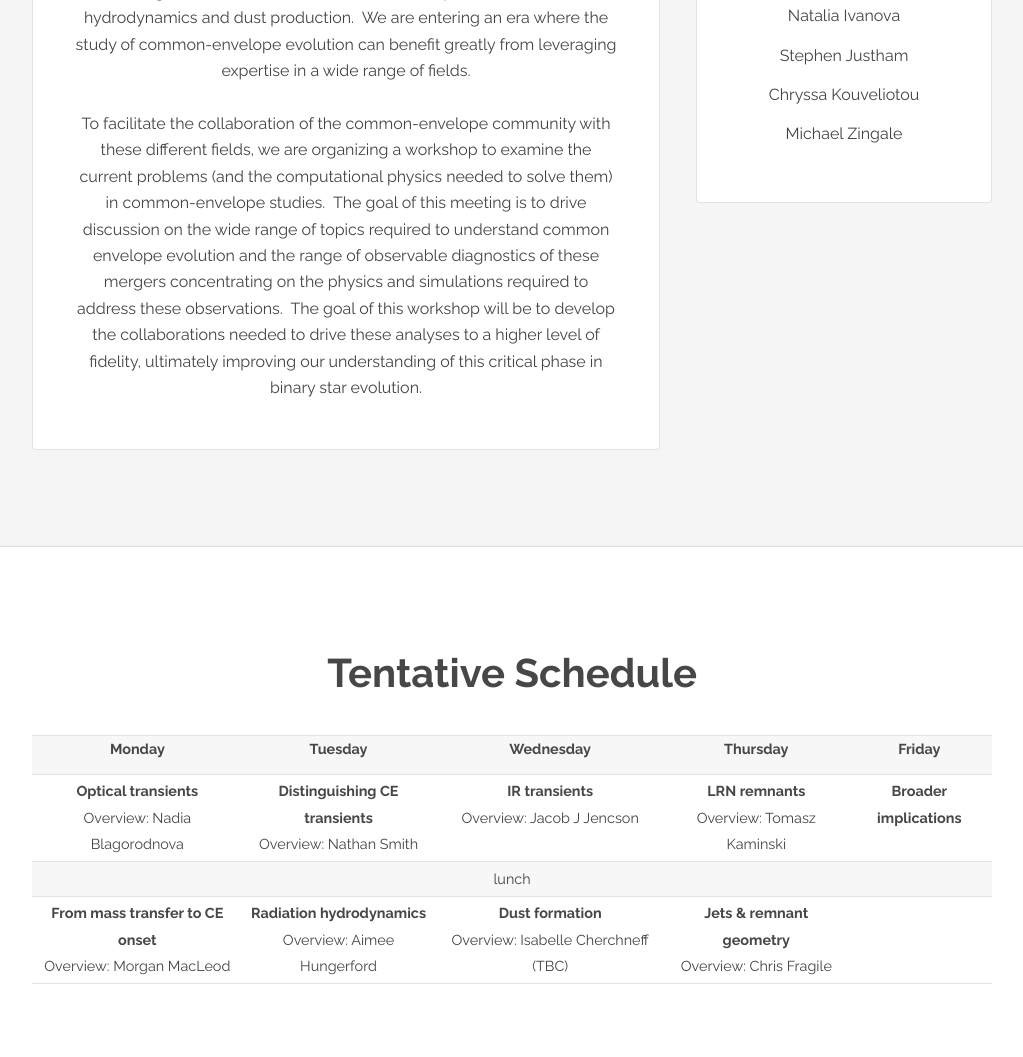
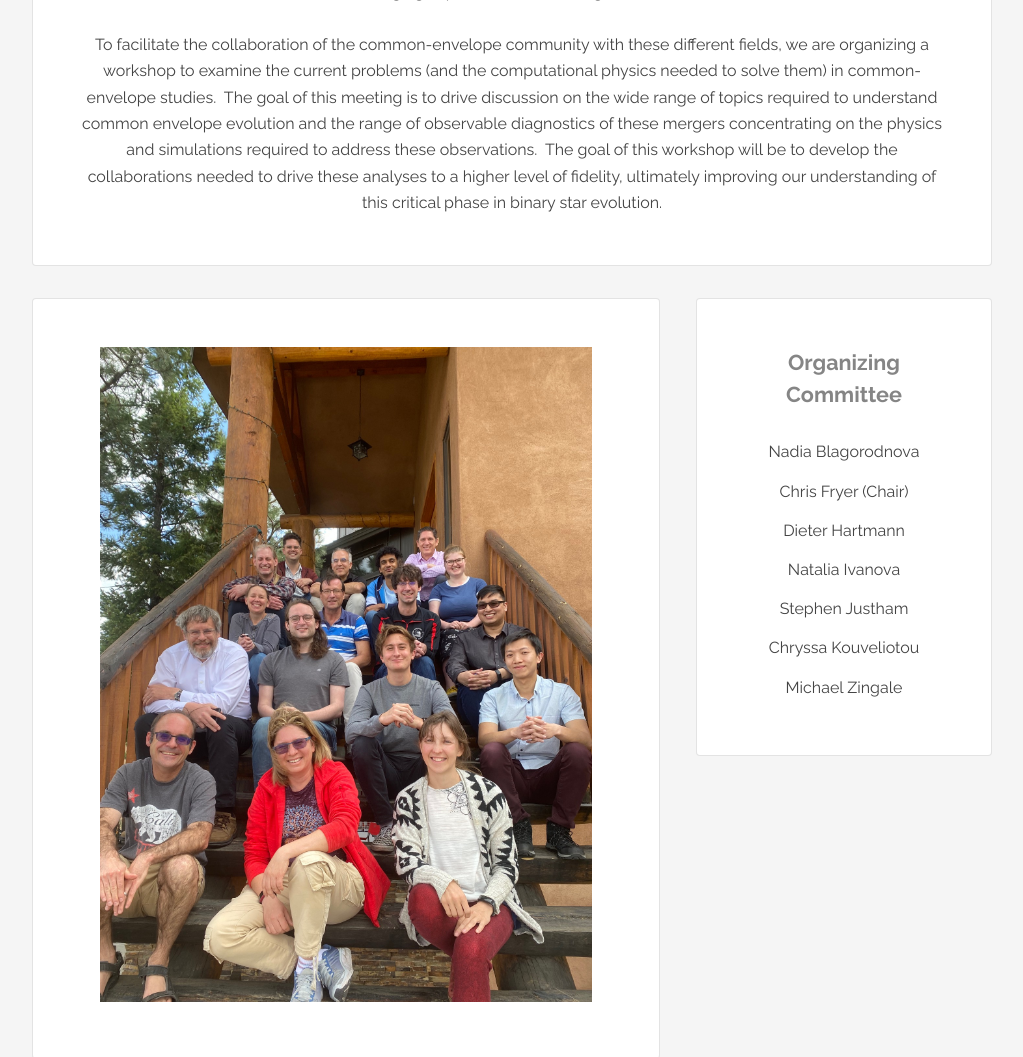
Before and after one commit to foundry-common-envelope/meeting, a plain HTML site: page index.html in a window 1280 px wide. Shown: the part 1275-2332 px from the top of the page, without its empty margins (128-1151 px from the left). Drawn offline with Linux system fonts and the light colour scheme.

Commit message:
add photo

```diff
--- a/index.html
+++ b/index.html
@@ -58,7 +58,7 @@
 
 	<div class="row 150%">
 
-	  <div class="8u 12u$(medium)">
+	  <div class="12u 12u$(medium)">
 	    <section class="box">
 	      <!-- <i class="icon big rounded color9 fa-microphone"></i> -->
               <h3>Goals</h3>
@@ -90,6 +90,15 @@
                 evolution. </p>
             </section>
 	  </div>
+        </div>
+
+	<div class="row 150%">
+
+	  <div class="8u 12u$(medium)">
+	    <section class="box">
+              <img src="IMG_0716.jpg" width="90%" alt="conference photo">
+            </section>
+          </div>
 
 	  <div class="4u 12u$(medium)">
 	    <section class="box">
```
Also changed, not shown: IMG_0716.jpg (added).
